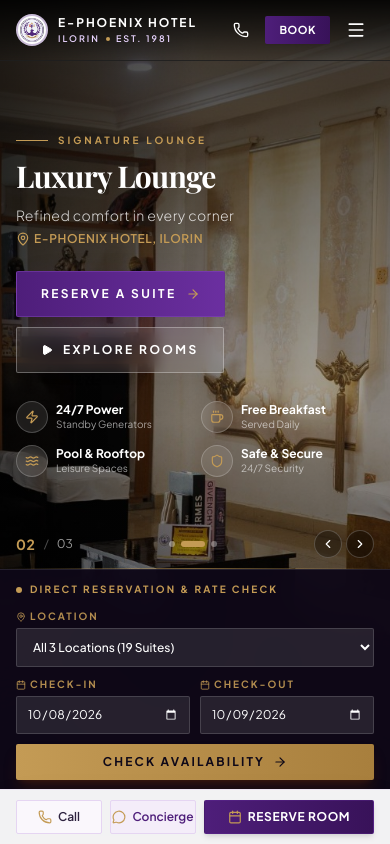
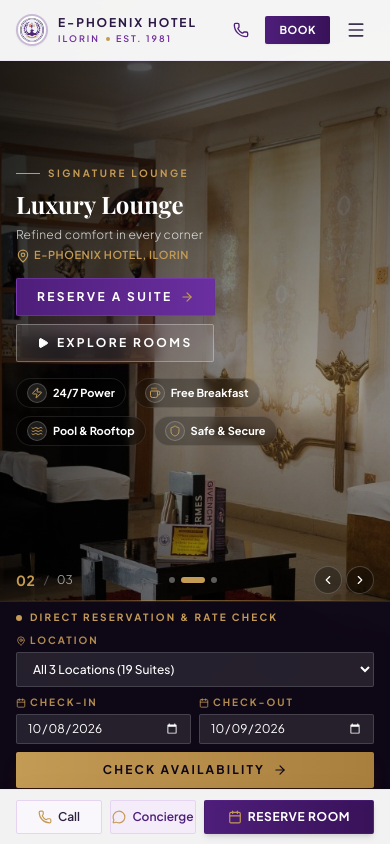
Before and after one commit to meetmarvelous/e-phoenix, a React (Vite) app: page / in a window 390 px wide. Shown: the top 844 px of the page. Built offline with nearby package versions, Linux system fonts and the light colour scheme; a web font is replaced by a local one.

Commit message:
fix(navbar,hero): maintain solid white navbar and fit booking bar above fold on mobile

```diff
--- a/src/components/MinimalHero.tsx
+++ b/src/components/MinimalHero.tsx
@@ -116,9 +116,9 @@ export const MinimalHero: React.FC<MinimalHeroProps> = ({
 
       {/* MAIN CONTENT */}
       <div className="relative z-10 flex flex-col justify-between min-h-screen">
-        <div className="pt-20 sm:pt-28" />
+        <div className="pt-14 sm:pt-28" />
 
-        <div className="flex-1 flex flex-col justify-center px-4 sm:px-10 lg:px-20 max-w-7xl mx-auto w-full py-4 sm:py-8">
+        <div className="flex-1 flex flex-col justify-center px-4 sm:px-10 lg:px-20 max-w-7xl mx-auto w-full py-2 sm:py-8">
 
           {/* Accent tag */}
           <AnimatePresence mode="wait">
@@ -128,10 +128,10 @@ export const MinimalHero: React.FC<MinimalHeroProps> = ({
               animate={{ opacity: 1, x: 0 }}
               exit={{ opacity: 0, x: 16 }}
               transition={{ duration: 0.45 }}
-              className="inline-flex items-center gap-2.5 mb-3 sm:mb-5"
+              className="inline-flex items-center gap-2 mb-2 sm:mb-5"
             >
-              <span className="h-px w-8 bg-[#C49B55]" />
-              <span className="text-[#C49B55] text-[10px] font-bold tracking-[0.3em] uppercase font-cinzel">
+              <span className="h-px w-6 sm:w-8 bg-[#C49B55]" />
+              <span className="text-[#C49B55] text-[10px] font-bold tracking-[0.25em] uppercase font-cinzel">
                 {slide.accent}
               </span>
             </motion.div>
@@ -145,7 +145,7 @@ export const MinimalHero: React.FC<MinimalHeroProps> = ({
               animate={{ opacity: 1, y: 0 }}
               exit={{ opacity: 0, y: -20 }}
               transition={{ duration: 0.55, delay: 0.07 }}
-              className="font-playfair text-3xl sm:text-5xl lg:text-7xl font-bold text-white leading-[1.1] sm:leading-[1.07] tracking-tight max-w-3xl mb-3 sm:mb-4"
+              className="font-playfair text-2xl sm:text-5xl lg:text-7xl font-bold text-white leading-tight max-w-3xl mb-2 sm:mb-4"
             >
               {slide.title}
             </motion.h1>
@@ -159,13 +159,13 @@ export const MinimalHero: React.FC<MinimalHeroProps> = ({
               animate={{ opacity: 1, y: 0 }}
               exit={{ opacity: 0 }}
               transition={{ duration: 0.45, delay: 0.14 }}
-              className="flex flex-col sm:flex-row sm:items-center gap-1.5 sm:gap-2 mb-6 sm:mb-8"
+              className="flex flex-col sm:flex-row sm:items-center gap-1 sm:gap-2 mb-3.5 sm:mb-8"
             >
-              <p className="text-white/80 text-sm sm:text-lg font-light tracking-wide">
+              <p className="text-white/80 text-xs sm:text-lg font-light tracking-wide">
                 {slide.caption}
               </p>
               <span className="hidden sm:inline text-white/30 mx-2">•</span>
-              <span className="flex items-center gap-1 text-[#C49B55] text-xs font-semibold tracking-wider uppercase">
+              <span className="flex items-center gap-1 text-[#C49B55] text-[11px] sm:text-xs font-semibold tracking-wider uppercase">
                 <MapPin className="w-3.5 h-3.5" />
                 {slide.location}
               </span>
@@ -177,12 +177,12 @@ export const MinimalHero: React.FC<MinimalHeroProps> = ({
             initial={{ opacity: 0, y: 20 }}
             animate={{ opacity: 1, y: 0 }}
             transition={{ duration: 0.6, delay: 0.22 }}
-            className="flex flex-wrap gap-2.5 sm:gap-3 mb-6 sm:mb-8"
+            className="flex flex-wrap gap-2 sm:gap-3 mb-3.5 sm:mb-8"
           >
             <button
               onClick={onOpenBooking}
               id="hero-reserve-btn"
-              className="group px-6 sm:px-7 py-3.5 sm:py-4 bg-gradient-to-r from-[#4E1E7A] to-[#6B2FA0] hover:from-[#5D2490] hover:to-[#7B3FB0] text-white text-xs font-bold tracking-[0.2em] uppercase rounded-xs transition-all duration-200 shadow-2xl shadow-purple-900/40 hover:shadow-purple-800/50 active:scale-95 cursor-pointer flex items-center gap-2.5 border border-[#8B4FC0]/40"
+              className="group px-5 sm:px-7 py-2.5 sm:py-4 bg-gradient-to-r from-[#4E1E7A] to-[#6B2FA0] hover:from-[#5D2490] hover:to-[#7B3FB0] text-white text-xs font-bold tracking-[0.2em] uppercase rounded-xs transition-all duration-200 shadow-2xl shadow-purple-900/40 hover:shadow-purple-800/50 active:scale-95 cursor-pointer flex items-center gap-2 border border-[#8B4FC0]/40"
             >
               <span>RESERVE A SUITE</span>
               <ArrowRight className="w-3.5 h-3.5 text-[#C49B55] group-hover:translate-x-1 transition-transform duration-200" />
@@ -191,28 +191,28 @@ export const MinimalHero: React.FC<MinimalHeroProps> = ({
             <a
               href="#rooms"
               id="hero-explore-btn"
-              className="px-6 sm:px-7 py-3.5 sm:py-4 bg-white/10 hover:bg-white/20 backdrop-blur-sm text-white border border-white/30 hover:border-white/60 text-xs font-bold tracking-[0.2em] uppercase rounded-xs transition-all duration-200 flex items-center gap-2.5"
+              className="px-5 sm:px-7 py-2.5 sm:py-4 bg-white/10 hover:bg-white/20 backdrop-blur-sm text-white border border-white/30 hover:border-white/60 text-xs font-bold tracking-[0.2em] uppercase rounded-xs transition-all duration-200 flex items-center gap-2"
             >
               <Play className="w-3 h-3 fill-white" />
               <span>EXPLORE ROOMS</span>
             </a>
           </motion.div>
 
-          {/* Perks strip - 2x2 grid on mobile, flex on desktop */}
+          {/* Perks strip - compact pill badges on mobile, rich cards on desktop */}
           <motion.div
             initial={{ opacity: 0 }}
             animate={{ opacity: 1 }}
             transition={{ duration: 0.7, delay: 0.35 }}
-            className="grid grid-cols-2 sm:flex sm:flex-wrap gap-3 sm:gap-8 pt-1"
+            className="flex flex-wrap items-center gap-2 sm:gap-8 pt-0.5 mb-2.5 sm:mb-0"
           >
             {PERKS.map(({ icon: Icon, label, sub }) => (
-              <div key={label} className="flex items-center gap-2">
-                <div className="w-8 h-8 rounded-full bg-white/10 backdrop-blur-sm border border-white/20 flex items-center justify-center shrink-0">
-                  <Icon className="w-3.5 h-3.5 text-[#C49B55]" />
+              <div key={label} className="flex items-center gap-1.5 sm:gap-2 bg-black/25 sm:bg-transparent backdrop-blur-xs px-2.5 py-1 sm:p-0 rounded-full border border-white/10 sm:border-0">
+                <div className="w-5 h-5 sm:w-8 sm:h-8 rounded-full bg-white/10 backdrop-blur-sm border border-white/20 flex items-center justify-center shrink-0">
+                  <Icon className="w-3 h-3 sm:w-3.5 sm:h-3.5 text-[#C49B55]" />
                 </div>
                 <div>
-                  <div className="text-white text-xs font-bold leading-tight">{label}</div>
-                  <div className="text-white/60 text-[10px]">{sub}</div>
+                  <div className="text-white text-[11px] sm:text-xs font-bold leading-tight">{label}</div>
+                  <div className="hidden sm:block text-white/60 text-[10px]">{sub}</div>
                 </div>
               </div>
             ))}
@@ -220,7 +220,7 @@ export const MinimalHero: React.FC<MinimalHeroProps> = ({
         </div>
 
         {/* SLIDER CONTROL STRIP (Naturally positioned above reservation bar - zero overlap) */}
-        <div className="max-w-7xl mx-auto px-4 sm:px-10 lg:px-20 w-full mb-2.5 sm:mb-3 flex items-center justify-between text-white/70 select-none z-20">
+        <div className="max-w-7xl mx-auto px-4 sm:px-10 lg:px-20 w-full mb-1.5 sm:mb-3 flex items-center justify-between text-white/70 select-none z-20">
           {/* Slide counter & active caption */}
           <div className="flex items-center gap-2 text-xs">
             <span className="text-[#C49B55] font-bold text-sm sm:text-base font-cinzel tracking-wider">
@@ -286,8 +286,8 @@ export const MinimalHero: React.FC<MinimalHeroProps> = ({
           className="relative z-20 w-full"
         >
           <div className="w-full h-px bg-gradient-to-r from-transparent via-[#C49B55]/60 to-transparent" />
-          <div className="bg-[#0E0818]/94 backdrop-blur-xl border-t border-white/10 pb-16 sm:pb-5">
-            <div className="max-w-7xl mx-auto px-4 sm:px-10 lg:px-20 pt-3 pb-1.5 flex items-center justify-between">
+          <div className="bg-[#0E0818]/94 backdrop-blur-xl border-t border-white/10 pb-14 sm:pb-5">
+            <div className="max-w-7xl mx-auto px-4 sm:px-10 lg:px-20 pt-2 sm:pt-3 pb-1 sm:pb-1.5 flex items-center justify-between">
               <div className="flex items-center gap-2">
                 <span className="w-1.5 h-1.5 rounded-full bg-[#C49B55]" />
                 <span className="text-[#C49B55] text-[10px] sm:text-[11px] font-bold tracking-[0.22em] uppercase font-cinzel">
@@ -302,9 +302,9 @@ export const MinimalHero: React.FC<MinimalHeroProps> = ({
 
             <form
               onSubmit={handleSearch}
-              className="max-w-7xl mx-auto px-4 sm:px-10 lg:px-20 pt-1.5"
+              className="max-w-7xl mx-auto px-4 sm:px-10 lg:px-20 pt-1 sm:pt-1.5"
             >
-              <div className="grid grid-cols-2 lg:grid-cols-4 gap-2.5 sm:gap-3">
+              <div className="grid grid-cols-2 lg:grid-cols-4 gap-2 sm:gap-3">
                 {/* Location: 2 columns on mobile, 1 col on desktop */}
                 <div className="col-span-2 sm:col-span-1 lg:col-span-1 flex flex-col gap-1">
                   <label htmlFor="hero-branch" className="text-[10px] font-bold tracking-[0.2em] uppercase text-[#C49B55]/90 font-cinzel flex items-center gap-1">
@@ -314,7 +314,7 @@ export const MinimalHero: React.FC<MinimalHeroProps> = ({
                     id="hero-branch"
                     value={selectedBranch}
                     onChange={(e) => setSelectedBranch(e.target.value)}
-                    className="bg-white/10 hover:bg-white/14 border border-white/15 focus:border-[#C49B55] text-white text-xs rounded-xs px-3 py-2.5 focus:outline-none transition-colors cursor-pointer font-medium w-full"
+                    className="bg-white/10 hover:bg-white/14 border border-white/15 focus:border-[#C49B55] text-white text-xs rounded-xs px-3 py-2 sm:py-2.5 focus:outline-none transition-colors cursor-pointer font-medium w-full"
                   >
                     <option value="all" className="bg-[#1B0D2A] text-white">All 3 Locations (19 Suites)</option>
                     <option value="main" className="bg-[#1B0D2A] text-white">Main GRA Flagship (6 Rooms)</option>
@@ -334,7 +334,7 @@ export const MinimalHero: React.FC<MinimalHeroProps> = ({
                     value={checkIn}
                     min={today}
                     onChange={(e) => setCheckIn(e.target.value)}
-                    className="bg-white/10 hover:bg-white/14 border border-white/15 focus:border-[#C49B55] text-white text-xs rounded-xs px-2.5 sm:px-3 py-2.5 focus:outline-none transition-colors cursor-pointer w-full"
+                    className="bg-white/10 hover:bg-white/14 border border-white/15 focus:border-[#C49B55] text-white text-xs rounded-xs px-2.5 sm:px-3 py-1.5 sm:py-2.5 focus:outline-none transition-colors cursor-pointer w-full"
                     style={{ colorScheme: 'dark' }}
                   />
                 </div>
@@ -350,7 +350,7 @@ export const MinimalHero: React.FC<MinimalHeroProps> = ({
                     value={checkOut}
                     min={checkIn}
                     onChange={(e) => setCheckOut(e.target.value)}
-                    className="bg-white/10 hover:bg-white/14 border border-white/15 focus:border-[#C49B55] text-white text-xs rounded-xs px-2.5 sm:px-3 py-2.5 focus:outline-none transition-colors cursor-pointer w-full"
+                    className="bg-white/10 hover:bg-white/14 border border-white/15 focus:border-[#C49B55] text-white text-xs rounded-xs px-2.5 sm:px-3 py-1.5 sm:py-2.5 focus:outline-none transition-colors cursor-pointer w-full"
                     style={{ colorScheme: 'dark' }}
                   />
                 </div>
--- a/src/components/MinimalNavbar.tsx
+++ b/src/components/MinimalNavbar.tsx
@@ -76,19 +76,15 @@ export const MinimalNavbar: React.FC<MinimalNavbarProps> = ({
   return (
     <header
       id="main-nav"
-      className={`fixed top-0 left-0 right-0 z-50 transition-all duration-300 py-3 sm:py-3.5 ${
-        isScrolled
-          ? 'bg-white/95 backdrop-blur-md border-b border-[#ECE5F3] shadow-xs'
-          : 'bg-gradient-to-b from-black/85 via-black/45 to-transparent border-b border-white/10'
-      }`}
+      className="fixed top-0 left-0 right-0 z-50 transition-all duration-300 py-3 sm:py-3.5 bg-white/95 backdrop-blur-md border-b border-[#ECE5F3] shadow-xs"
     >
       <div className="max-w-7xl mx-auto px-4 sm:px-6 lg:px-8 flex items-center justify-between">
-        {/* Brand Logo with Real Crest (Adaptive Light/Purple variant) */}
+        {/* Brand Logo with Real Crest (Purple variant always) */}
         <a href="#hero" className="flex items-center gap-3 group">
           <PhoenixLogo
             size="sm"
             showSubtitle={true}
-            variant={isScrolled ? 'purple' : 'light'}
+            variant="purple"
           />
         </a>
 
@@ -108,13 +104,9 @@ export const MinimalNavbar: React.FC<MinimalNavbarProps> = ({
                   <a
                     href={link.href}
                     className={`text-xs font-semibold tracking-[0.16em] uppercase transition-colors flex items-center gap-1 py-1 ${
-                      isScrolled
-                        ? isActive
-                          ? 'text-[#4E1E7A] font-bold'
-                          : 'text-[#3D3150] hover:text-[#4E1E7A]'
-                        : isActive
-                        ? 'text-[#C49B55] font-bold'
-                        : 'text-white/80 hover:text-white'
+                      isActive
+                        ? 'text-[#4E1E7A] font-bold'
+                        : 'text-[#3D3150] hover:text-[#4E1E7A]'
                     }`}
                   >
                     <span>{link.name}</span>
@@ -190,13 +182,9 @@ export const MinimalNavbar: React.FC<MinimalNavbarProps> = ({
                 key={link.name}
                 href={link.href}
                 className={`text-xs font-semibold tracking-[0.16em] uppercase transition-colors relative py-1 flex flex-col items-center group ${
-                  isScrolled
-                    ? isActive
-                      ? 'text-[#4E1E7A] font-bold'
-                      : 'text-[#3D3150] hover:text-[#4E1E7A]'
-                    : isActive
-                    ? 'text-[#C49B55] font-bold'
-                    : 'text-white/80 hover:text-white'
+                  isActive
+                    ? 'text-[#4E1E7A] font-bold'
+                    : 'text-[#3D3150] hover:text-[#4E1E7A]'
                 }`}
               >
                 <span>{link.name}</span>
@@ -215,11 +203,7 @@ export const MinimalNavbar: React.FC<MinimalNavbarProps> = ({
             href={HOTEL_HERITAGE.primaryWhatsapp}
             target="_blank"
             rel="noopener noreferrer"
-            className={`flex items-center gap-1.5 text-xs font-medium tracking-wide transition-all py-1.5 px-3 rounded-full border cursor-pointer ${
-              isScrolled
-                ? 'text-[#4E1E7A] hover:text-[#381259] bg-[#F4EDF9] border-[#E5D5F2] hover:bg-[#EBDFFA]'
-                : 'text-white hover:text-white bg-white/12 border-white/25 hover:bg-white/20 backdrop-blur-md'
-            }`}
+            className="flex items-center gap-1.5 text-xs font-medium tracking-wide transition-all py-1.5 px-3 rounded-full border cursor-pointer text-[#4E1E7A] hover:text-[#381259] bg-[#F4EDF9] border-[#E5D5F2] hover:bg-[#EBDFFA]"
           >
             <MessageCircle className="w-3.5 h-3.5 text-[#C49B55]" />
             <span>Concierge Desk</span>
@@ -228,11 +212,7 @@ export const MinimalNavbar: React.FC<MinimalNavbarProps> = ({
           {/* Front Desk Telephone (Shown on xl screens >=1280px to avoid crowding 1024-1279px) */}
           <a
             href={`tel:${HOTEL_HERITAGE.primaryPhone}`}
-            className={`hidden xl:flex items-center gap-1.5 text-xs font-semibold transition-colors tracking-wide py-1.5 px-2.5 ${
-              isScrolled
-                ? 'text-[#2D223F] hover:text-[#4E1E7A]'
-                : 'text-white/85 hover:text-white'
-            }`}
+            className="hidden xl:flex items-center gap-1.5 text-xs font-semibold transition-colors tracking-wide py-1.5 px-2.5 text-[#2D223F] hover:text-[#4E1E7A]"
           >
             <Phone className="w-3.5 h-3.5 text-[#C49B55]" />
             <span>{HOTEL_HERITAGE.primaryPhone.replace(/(\d{4})(\d{3})(\d{4})/, '$1 $2 $3')}</span>
@@ -251,9 +231,7 @@ export const MinimalNavbar: React.FC<MinimalNavbarProps> = ({
         <div className="flex lg:hidden items-center gap-2 sm:gap-3">
           <a
             href={`tel:${HOTEL_HERITAGE.primaryPhone}`}
-            className={`p-2 rounded-full transition-colors ${
-              isScrolled ? 'text-[#4E1E7A] hover:bg-purple-50' : 'text-white hover:bg-white/10'
-            }`}
+            className="p-2 rounded-full transition-colors text-[#4E1E7A] hover:bg-purple-50"
             aria-label="Call front desk"
           >
             <Phone className="w-4 h-4" />
@@ -268,9 +246,7 @@ export const MinimalNavbar: React.FC<MinimalNavbarProps> = ({
 
           <button
             onClick={() => setMobileMenuOpen(!mobileMenuOpen)}
-            className={`p-2 transition-colors ${
-              isScrolled ? 'text-[#3D3150] hover:text-[#4E1E7A]' : 'text-white hover:text-white/80'
-            }`}
+            className="p-2 transition-colors text-[#3D3150] hover:text-[#4E1E7A]"
             aria-label="Toggle navigation menu"
             aria-expanded={mobileMenuOpen}
           >
```
